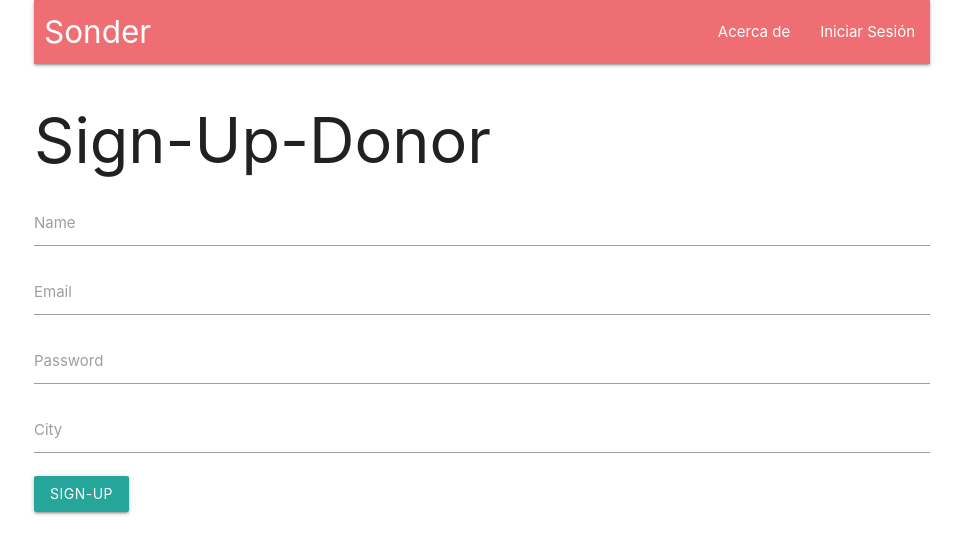
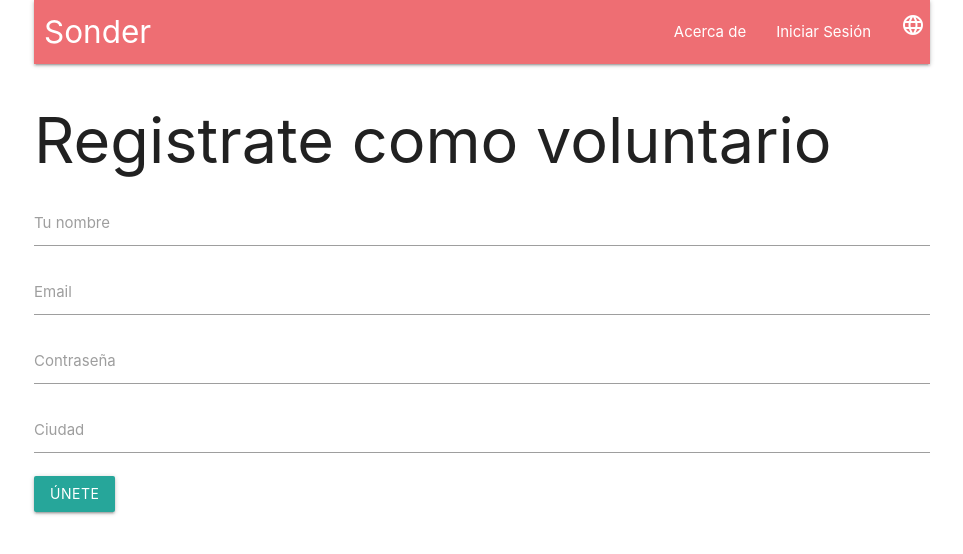
Before and after one commit to Dash1704/Sonder, a React (Create React App) app in the folder client/: page /signup/donor in a window 1280 px wide. Shown: the top 554 px of the page, without its empty margins (158-1121 px from the left). Built offline with nearby package versions, Linux system fonts and the light colour scheme.

Commit message:
all pages translated

```diff
--- a/client/public/assets/locales/en/translation.json
+++ b/client/public/assets/locales/en/translation.json
@@ -1,15 +1,24 @@
 {
   "welcome_to_sonder": "Welcome to Sonder",
   "helping_mothers": "We help refugee mothers access all the help they need",
+  "about_blurb": "Where refugee mothers are able to obtain necessary items for their children and while in pregnancy.",
   "refugee_mother_button": "I am a refugee mother",
   "volunteer_button": "I am a volunteer / donor",
   "about_us_navbar": "About Us",
   "requests_navbar": "Requests",
-  "login_navbar": "Login",
+  "login": "Login",
   "logout_navbar": "Log Out",
   "type_request": "Type Your Request Here",
   "request_placeholder": "Post a new request here...",
   "request_button": "Request",
   "request_page_intro_sentence": "What items do you need?",
-  "requested_by_info": "requested by {{userName}}, in {{userCity}}"
+  "requested_by_info": "requested by {{userName}}, in {{userCity}}",
+  "Login_as_mother": "Login as a mother",
+  "Login_as_donor": "Login as a donor",
+  "password": "password",
+  "name": "Your name",
+  "city": "City",
+  "sign_up": "Únete",
+  "sign_up_mother":"Sign up as a mother",
+  "sign_up_donor": "Sign up as a donor"
 }
--- a/client/public/assets/locales/es/translation.json
+++ b/client/public/assets/locales/es/translation.json
@@ -1,15 +1,24 @@
 {
   "welcome_to_sonder": "Bienvenido a Sonder",
   "helping_mothers":  "Apoyamos a madres refugiadas a acceder toda la ayuda que necesitan",
+  "about_blurb": "Donde madres refugiadas pueden obtener las necesidades comunes para sus hijos durante el embarazo",
   "refugee_mother_button": "Soy una madre refugiada",
   "volunteer_button": "Soy un voluntario",
   "about_us_navbar": "Acerca de",
   "requests_navbar": "Solicitar",
-  "login_navbar": "Iniciar Sesión",
+  "login": "Iniciar Sesión",
   "logout_navbar": "Cerrar Sesión",
   "type_request": "¿Que necesitas?",
   "request_placeholder": "escribe tus nececidades aqui",
   "request_button": "Enviar",
   "request_page_intro_sentence": "¿Que cosas necesitas para tus niños?",
-  "requested_by_info": "pedido por {{userName}}, en {{userCity}}"
+  "requested_by_info": "pedido por {{userName}}, en {{userCity}}",
+  "Login_as_mother": "Iniciar sesion de madre",
+  "Login_as_donor": "Iniciar sesion de voluntario",
+  "password": "Contraseña",
+  "name": "Tu nombre",
+  "city": "Ciudad",
+  "sign_up": "Únete",
+  "sign_up_mother":"Registrate como madre",
+  "sign_up_donor": "Registrate como voluntario"
 }
--- a/client/src/components/LoginForm/LoginDonorForm.js
+++ b/client/src/components/LoginForm/LoginDonorForm.js
@@ -1,7 +1,9 @@
 import React, {useState} from 'react';
 import {useNavigate} from 'react-router-dom';
+import { useTranslation } from "react-i18next";
 
 const LoginDonorForm = () => {
+    const { t } = useTranslation();
     const [email, setEmail] = useState("");
     const [password, setPassword] = useState("");
     const navigation = useNavigate();
@@ -36,7 +38,7 @@ const LoginDonorForm = () => {
             </div>
 
             <div className="input-field validate">
-            <label htmlFor="password">Password</label>
+            <label htmlFor="password">{t("password")}</label>
             <input type="text"
                 data-testid="password"
                 value={password}
@@ -51,7 +53,7 @@ const LoginDonorForm = () => {
                     DonorLogin()
                     }
                 } >
-                Log-In
+               {t("login")}
             </button>
     </form>
     </div>
--- a/client/src/components/LoginForm/LoginMotherForm.js
+++ b/client/src/components/LoginForm/LoginMotherForm.js
@@ -1,7 +1,9 @@
 import React, {useState} from 'react';
 import {useNavigate} from 'react-router-dom';
+import { useTranslation } from "react-i18next";
 
 const LoginMotherForm = () => {
+    const { t } = useTranslation();
     const [email, setEmail] = useState("");
     const [password, setPassword] = useState("");
     const navigation = useNavigate();
@@ -36,7 +38,7 @@ const LoginMotherForm = () => {
             </div>
 
             <div className="input-field validate">
-            <label htmlFor="password">Password</label>
+            <label htmlFor="password">{t("password")}</label>
             <input type="text"
                 data-testid="password"
                 value={password}
@@ -51,7 +53,7 @@ const LoginMotherForm = () => {
                     MotherLogin()
                     }
                 } >
-                Log-In
+                {t("login")}
             </button>
     </form>
     </div>
--- a/client/src/components/NavBar.js
+++ b/client/src/components/NavBar.js
@@ -53,10 +53,8 @@ const NavBar = () => {
         >language</a>
           <ul id='dropdown1' className='dropdown-content'>
           <li onClick={() => i18next.changeLanguage(languages[0].code)}>
-            {/* <button className="dropdown-item" onClick={() => i18next.changeLanguage(languages[0].code)}></button> */}
             <span>{getUnicodeFlagIcon("GB")}</span>{languages[0].name}</li>
             <li onClick={() => i18next.changeLanguage(languages[1].code)}>
-            {/* <button className="dropdown-item" onClick={() => i18next.changeLanguage(languages[1].code)}></button> */}
               <span>{getUnicodeFlagIcon("ES")}</span>{languages[1].name}</li>
           </ul>
         </li>,
@@ -73,7 +71,24 @@ const NavBar = () => {
     } else {
       return [
         <li key="aboutus"><Link to="/aboutus">{t("about_us_navbar")}</Link></li>,
-        <li key="login"><Link to="/login">{t("login_navbar")}</Link></li>
+        <li key="login"><Link to="/login">{t("login")}</Link></li>, <li key="lang">
+        <a
+        className='dropdown-trigger large material-icons'
+        href='#'
+        data-target='dropdown1'
+        onMouseEnter={e => {
+          const inst = M.Dropdown.getInstance(e.target);
+          inst && inst.open();
+          }}
+        >language</a>
+          <ul id='dropdown1' className='dropdown-content'>
+          <li onClick={() => i18next.changeLanguage(languages[0].code)}>
+            <span>{getUnicodeFlagIcon("GB")}</span>{languages[0].name}</li>
+            <li onClick={() => i18next.changeLanguage(languages[1].code)}>
+              <span>{getUnicodeFlagIcon("ES")}</span>{languages[1].name}</li>
+          </ul>
+        </li>,
+
       ]
     }
   }
--- a/client/src/components/SignUpForm/SignUpDonorForm.js
+++ b/client/src/components/SignUpForm/SignUpDonorForm.js
@@ -1,8 +1,10 @@
 import React, {useState} from 'react';
 import {useNavigate} from 'react-router-dom';
 import M from 'materialize-css';
+import { useTranslation } from "react-i18next";
 
 const SignUpForm = () => {
+    const { t } = useTranslation();
     const navigation = useNavigate()
     const [name, setName] = useState("");
     const [email, setEmail] = useState("");
@@ -36,7 +38,7 @@ const SignUpForm = () => {
     <div>
         <form>
             <div className="input-field validate">
-            <label htmlFor="name">Name</label>
+            <label htmlFor="name">{t("name")}</label>
             <input type="text"
                 data-testid="name"
                 value={name}
@@ -54,7 +56,7 @@ const SignUpForm = () => {
             </div>
 
             <div className="input-field validate">
-            <label htmlFor="password">Password</label>
+            <label htmlFor="password">{t("password")}</label>
             <input type="text"
                 data-testid="password"
                 value={password}
@@ -63,7 +65,7 @@ const SignUpForm = () => {
             </div>
 
             <div className="input-field validate">
-            <label htmlFor="city">City</label>
+            <label htmlFor="city">{t("city")}</label>
             <input type="text"
                 data-testid="city"
                 value={city}
@@ -78,7 +80,7 @@ const SignUpForm = () => {
                     postSignup()
                     }
                 } >
-                Sign-Up
+                {t("sign_up")}
             </button>
     </form>
     </div>
--- a/client/src/components/SignUpForm/SignUpMotherForm.js
+++ b/client/src/components/SignUpForm/SignUpMotherForm.js
@@ -1,8 +1,10 @@
 import React, {useState} from 'react';
 import {useNavigate} from 'react-router-dom';
 import M from 'materialize-css';
+import { useTranslation } from "react-i18next";
 
 const SignUpMotherForm = () => {
+    const { t } = useTranslation();
     const navigation = useNavigate()
     const [name, setName] = useState("");
     const [email, setEmail] = useState("");
@@ -36,7 +38,7 @@ const SignUpMotherForm = () => {
     <div>
         <form>
             <div className="input-field validate">
-            <label htmlFor="name">Your name</label>
+            <label htmlFor="name">{t("name")}</label>
             <input type="text"
                 data-testid="name"
                 value={name}
@@ -54,7 +56,7 @@ const SignUpMotherForm = () => {
             </div>
 
             <div className="input-field validate">
-            <label htmlFor="password">Password</label>
+            <label htmlFor="password">{t("password")}</label>
             <input type="text"
                 data-testid="password"
                 value={password}
@@ -63,7 +65,7 @@ const SignUpMotherForm = () => {
             </div>
 
             <div className="input-field validate">
-            <label htmlFor="city">City</label>
+            <label htmlFor="city">{t("city")}</label>
             <input type="text"
                 data-testid="city"
                 value={city}
@@ -77,7 +79,8 @@ const SignUpMotherForm = () => {
                     postSignup()
                     }
                 } >
-                Sign-Up
+                {t("sign_up")}
+
             </button>
     </form>
     </div>
--- a/client/src/index.js
+++ b/client/src/index.js
@@ -29,11 +29,14 @@ i18n
 
   });
 
+
+
 ReactDOM.render(
+
   <React.StrictMode>
     <App />
   </React.StrictMode>,
-  document.getElementById('root')
+   document.getElementById('root')
 );
 
 reportWebVitals();
--- a/client/src/screens/AboutUs.js
+++ b/client/src/screens/AboutUs.js
@@ -1,11 +1,13 @@
 import React from 'react';
+import { useTranslation } from "react-i18next";
 
 const AboutUs = () => {
+  const { t } = useTranslation();
     return (
       <div className="container">
-      <h1>Welcome to Sonder!</h1>
+      <h1>{t("welcome_to_sonder")}</h1>
 
-      <p>Where refugee mothers are able to obtain necessary items for their children and while in pregnancy.</p>
+      <p>{t("about_blurb")}</p>
       </div>
 
     )
--- a/client/src/screens/Login.js
+++ b/client/src/screens/Login.js
@@ -1,13 +1,15 @@
 import React from 'react';
 import LoginDonorForm from '../components/LoginForm/LoginDonorForm.js'
 import LoginMotherForm from '../components/LoginForm/LoginMotherForm.js';
+import { useTranslation } from "react-i18next";
 
 const Login = () => {
+  const { t } = useTranslation();
     return (
       <div className="container">
-      <h1>Log In as Mother</h1>
+      <h1> {t("Login_as_donor")}</h1>
       < LoginMotherForm />
-      <h1>Log In as Donor</h1>
+      <h1> {t("Login_as_mother")}</h1>
       < LoginDonorForm />
       </div>
     )
--- a/client/src/screens/SignUpDonorPage.js
+++ b/client/src/screens/SignUpDonorPage.js
@@ -1,10 +1,12 @@
 import React from 'react';
-import SignUpDonorForm from '../components/SignUpForm/SignUpDonorForm.js'
+import SignUpDonorForm from '../components/SignUpForm/SignUpDonorForm.js';
+import { useTranslation } from "react-i18next";
 
 const SignUpDonorPage = () => {
+  const { t } = useTranslation();
     return (
       <div className="container">
-      <h1>Sign-Up-Donor</h1>
+      <h1>{t("sign_up_donor")}</h1>
       < SignUpDonorForm />
       </div>
     )
--- a/client/src/screens/SignUpMotherPage.js
+++ b/client/src/screens/SignUpMotherPage.js
@@ -1,10 +1,12 @@
 import React from 'react';
 import SignUpMotherForm from '../components/SignUpForm/SignUpMotherForm.js';
+import { useTranslation } from "react-i18next";
 
 const SignUpMotherPage = () => {
+  const { t } = useTranslation();
     return (
       <div className="container">
-      <h1>Sign-Up-Mother</h1>
+      <h1>{t("sign_up_mother")}</h1>
       < SignUpMotherForm />
       </div>
     )
```
